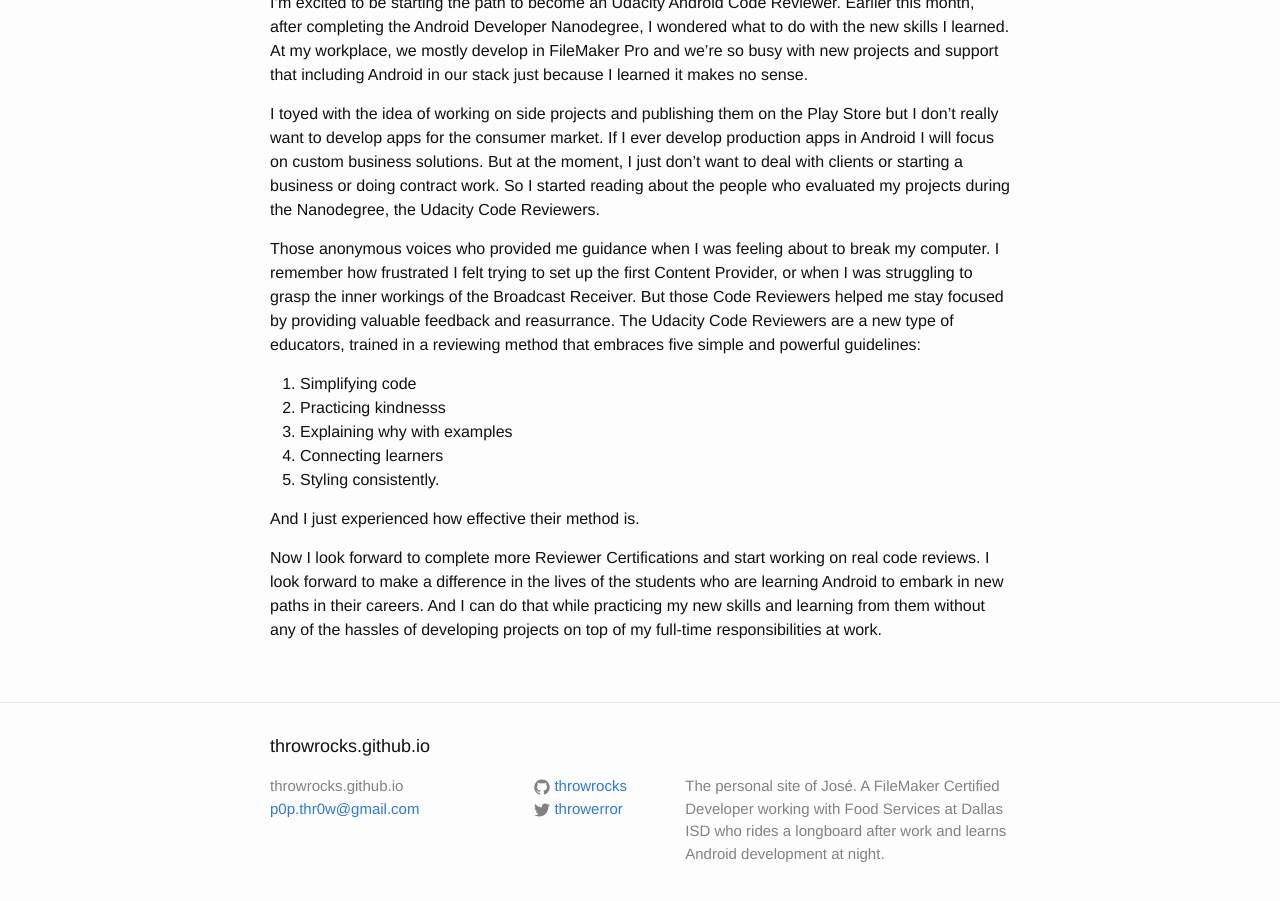
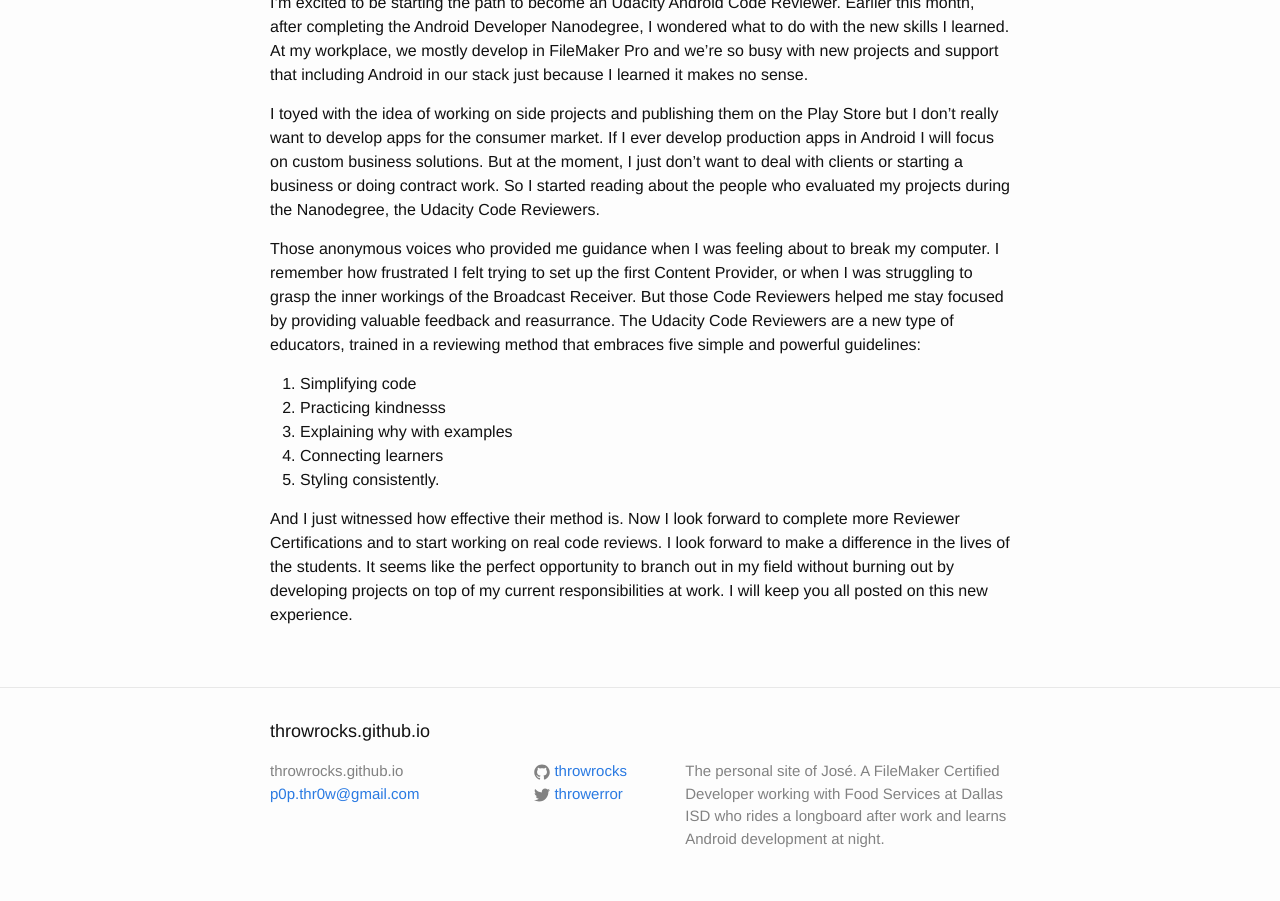
Before and after one commit to throwrocks/throwrocks.github.io, a Jekyll site: the page built from _posts/2016-06-16-first-reviewer-certification.markdown, in a window 1280 px wide, cut to the strip 524-1449 px from the top of the page. Shown: the top 901 px of the strip. Built offline with Jekyll 4.4.1, drawn with Linux system fonts in a browser that asks for light colours; comment, search, counter and statistics services are not loaded; some of the changed lines change nothing that is shown.

Commit message:
Successfully implemented Disqus on Post page

```diff
--- a/_layouts/post.html
+++ b/_layouts/post.html
@@ -16,12 +16,11 @@
 
   {% if page.comments %}
   <div id="disqus_thread"></div>
-<script>
+<script type="text/javascript">
+ var disqus_developer = 1; // Comment out when the site is live
+ var disques_shortname = 'throwrocks' ;
+ var disques_identifier = "{{ page.url }}" ;
 
-    var disqus_config = function () {
-        this.page.url = 'throwrocks.github.io';
-        this.page.identifier = "{{ page.url }}";
-    };
 
     (function() {
         var d = document, s = d.createElement('script');
--- a/_posts/2016-06-16-first-reviewer-certification.markdown
+++ b/_posts/2016-06-16-first-reviewer-certification.markdown
@@ -20,6 +20,4 @@
 4. Connecting learners
 5. Styling consistently.
 
-And I just experienced how effective their method is.
-
-Now I look forward to complete more Reviewer Certifications and start working on real code reviews. I look forward to make a difference in the lives of the students who are learning Android to embark in new paths in their careers. And I can do that while practicing my new skills and learning from them without any of the hassles of developing projects on top of my full-time responsibilities at work.
+And I just witnessed how effective their method is. Now I look forward to complete more Reviewer Certifications and to start working on real code reviews. I look forward to make a difference in the lives of the students. It seems like the perfect opportunity to branch out in my field without burning out by developing projects on top of my current responsibilities at work. I will keep you all posted on this new experience.
```
